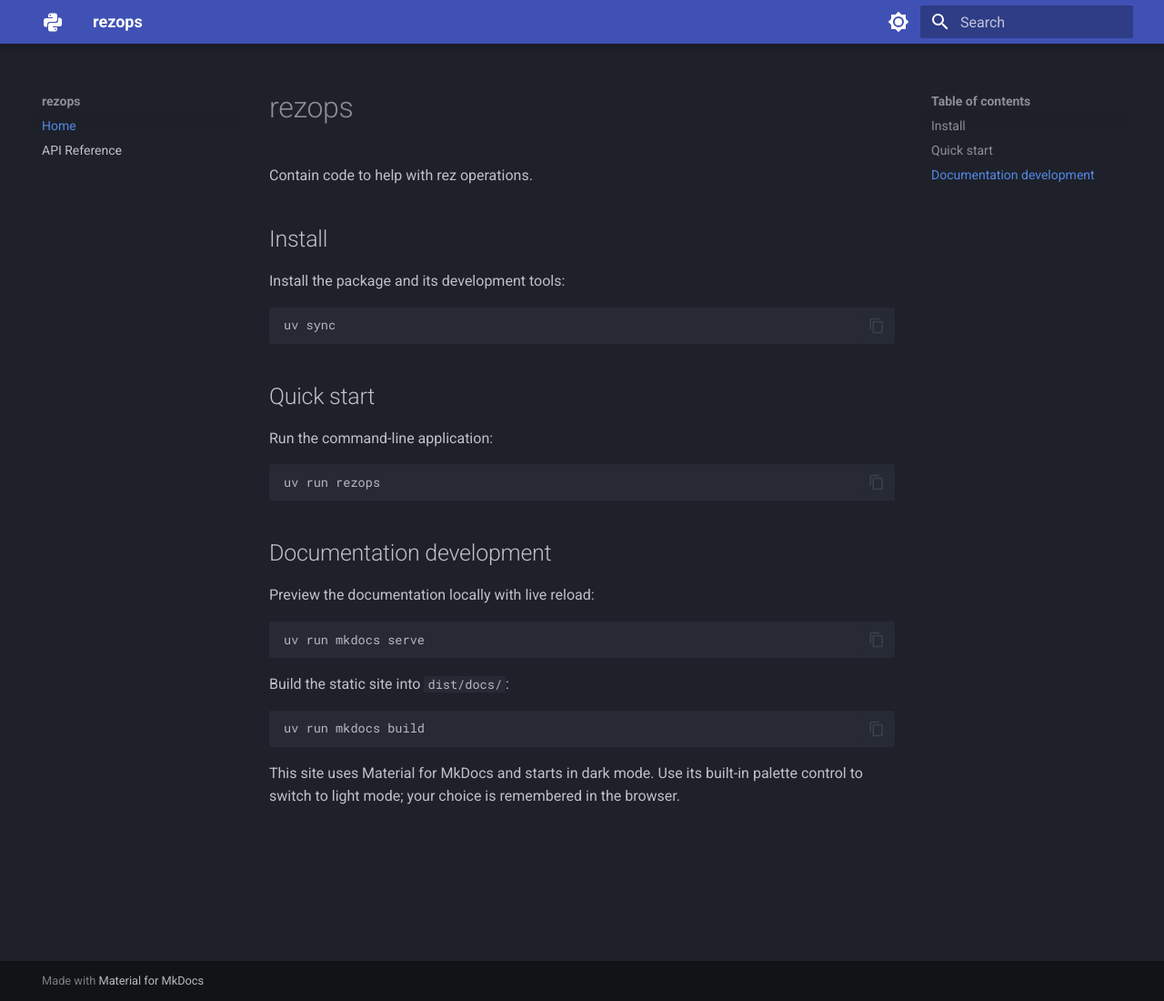
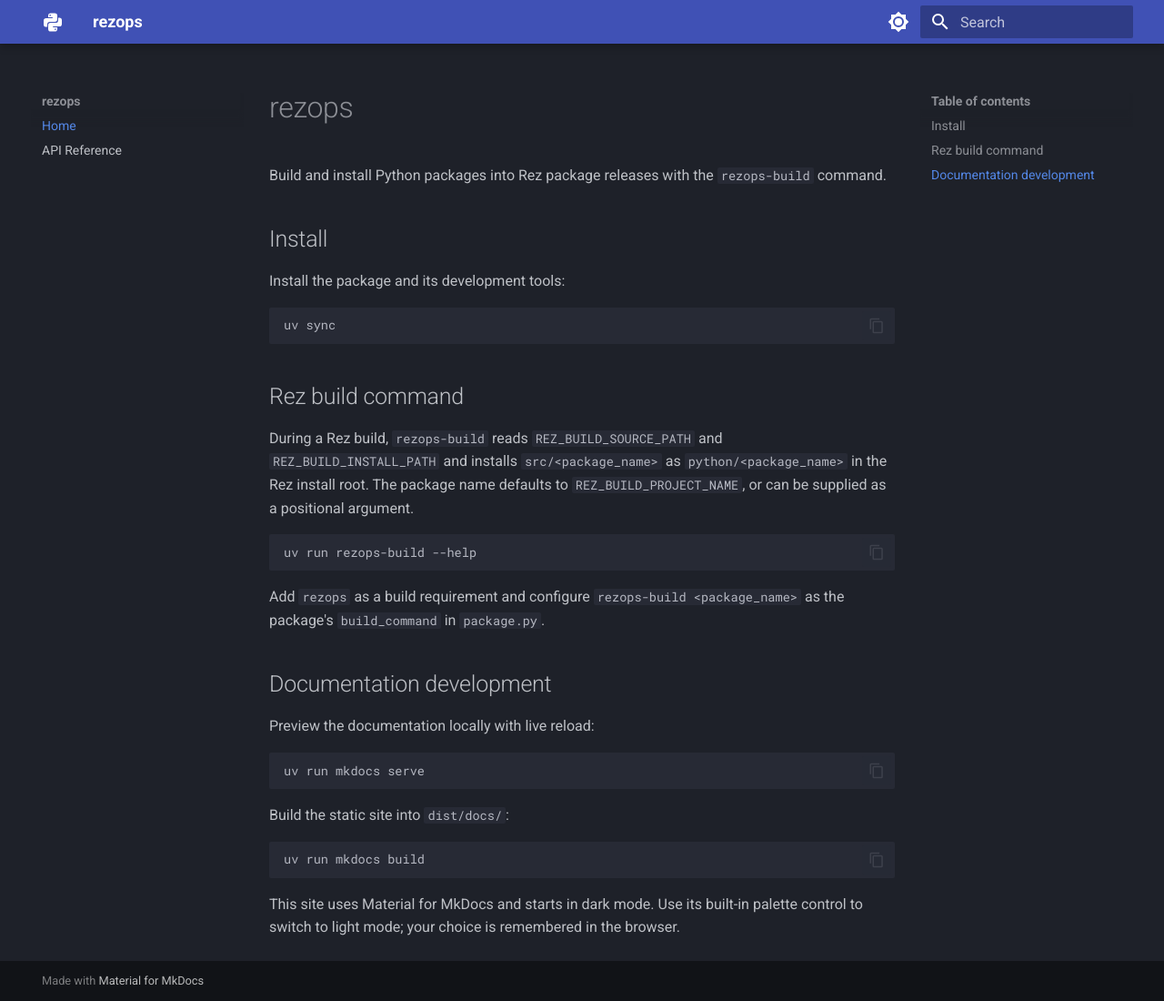
Before and after one commit to robertvigorito/rezops, an MkDocs documentation site: the page built from docs/index.md, in a window 1280 px wide and 1100 px high. Shown: the whole window at 91% size. Built offline with MkDocs 1.6.1 and Material for MkDocs 9.7.7, drawn with Linux system fonts in a browser that asks for light colours.

Commit message:
docs: clarify rez build purpose
Co-authored-by: robertvigorito <43940168+robertvigorito@users.noreply.github.com>

````diff
--- a/docs/index.md
+++ b/docs/index.md
@@ -1,6 +1,6 @@
 # rezops
 
-Contain code to help with rez operations.
+Build and install Python packages into Rez package releases with the `rezops-build` command.
 
 ## Install
 
@@ -10,13 +10,19 @@ Install the package and its development tools:
 uv sync
 ```
 
-## Quick start
+## Rez build command
 
-Run the command-line application:
+During a Rez build, `rezops-build` reads `REZ_BUILD_SOURCE_PATH` and
+`REZ_BUILD_INSTALL_PATH` and installs `src/<package_name>` as
+`python/<package_name>` in the Rez install root. The package name defaults to
+`REZ_BUILD_PROJECT_NAME`, or can be supplied as a positional argument.
 
 ```sh
-uv run rezops
+uv run rezops-build --help
 ```
+
+Add `rezops` as a build requirement and configure `rezops-build <package_name>` as
+the package's `build_command` in `package.py`.
 ## Documentation development
 
 Preview the documentation locally with live reload:
--- a/package.py
+++ b/package.py
@@ -2,17 +2,17 @@
 
 name = "rezops"
 version = "0.1.0"
-description = "Contain code to help with rez operations."
+description = "Build Python packages for Rez package releases."
 requires = []
 private_build_requires = []
 build_command = f"rezops-build {name}"
 
 
 def commands() -> bool:
-    """Expose the generated package and optional Nuke tools in Rez.
+    """Add the installed Python package directory to Rez's Python path.
 
     Returns:
-        bool: ``True`` after updating the Rez environment.
+        True after adding the Python package directory to ``PYTHONPATH``.
     """
     env.PYTHONPATH.append("{root}/python")  # noqa: F821 -- Rez injects ``env`` at runtime.
 
--- a/pyproject.toml
+++ b/pyproject.toml
@@ -1,7 +1,7 @@
 [project]
 name = "rezops"
 version = "0.1.1b1"
-description = "Contain code to help with rez operations."
+description = "Build Python packages for Rez package releases."
 readme = "README.md"
 requires-python = ">=3.10"
 dependencies = [
````
Also changed, not shown: README.md (+10 -15 lines), 1 other file.
